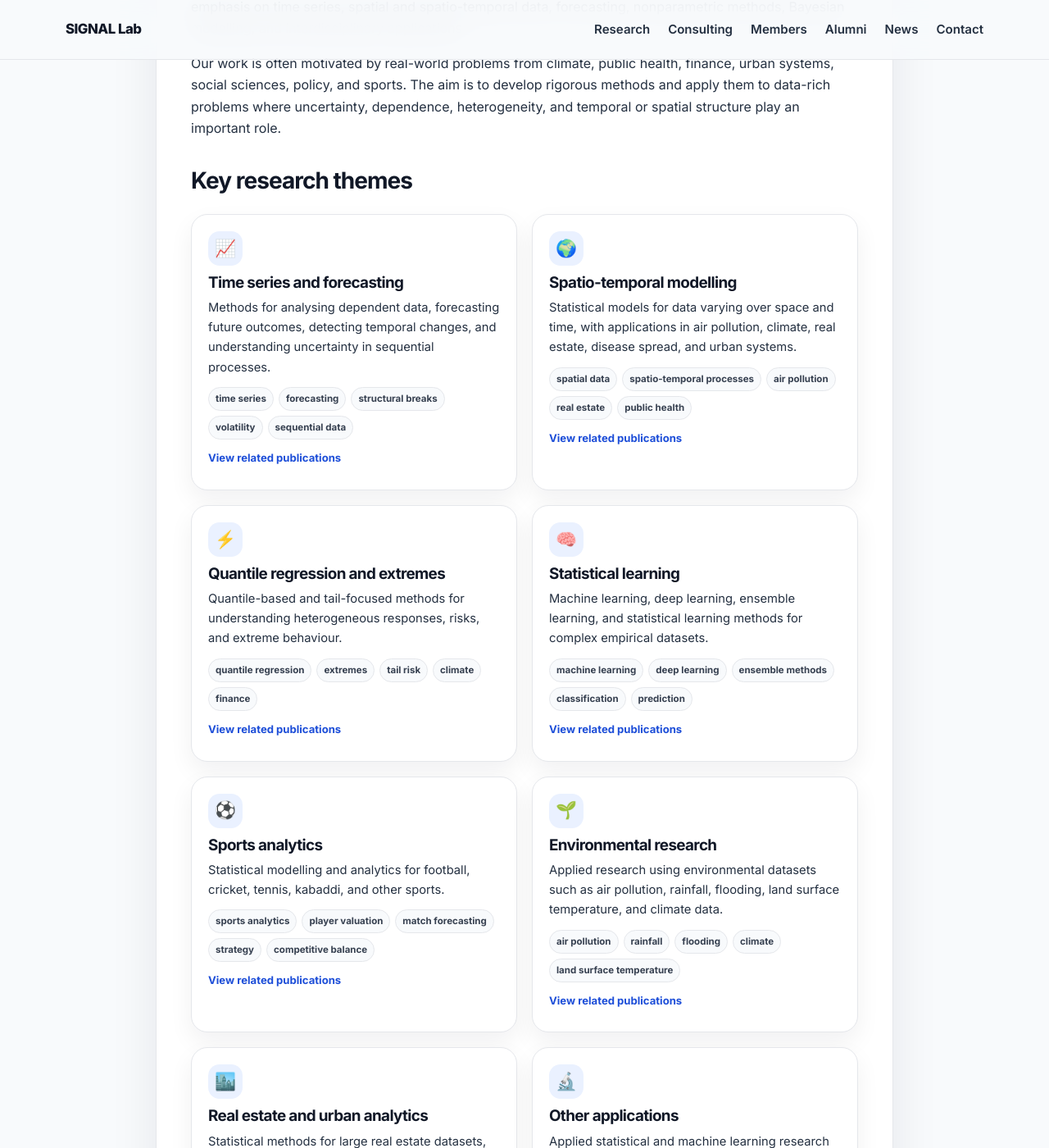
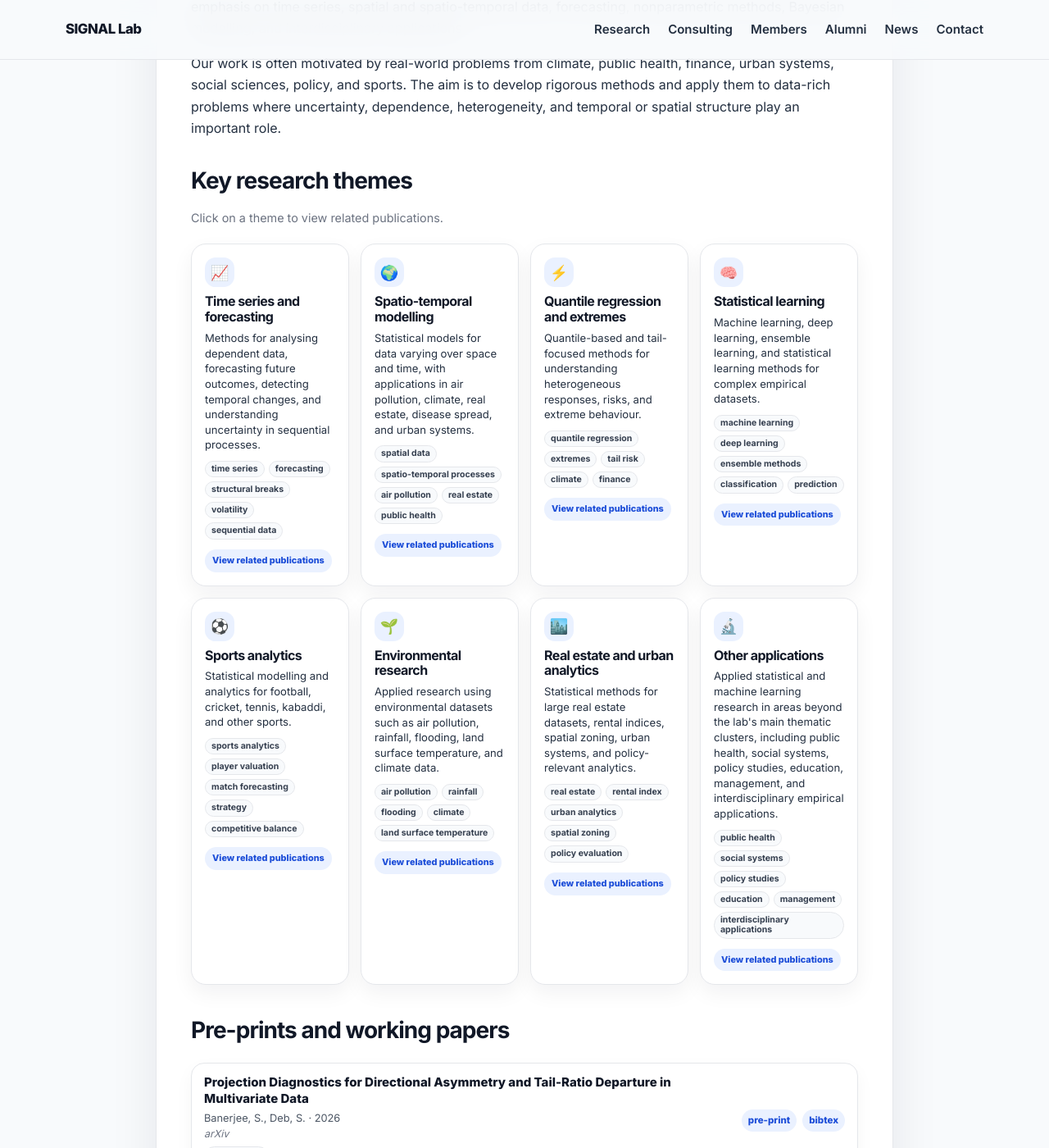
Before and after one commit to soudeepd/soudeeps-research-group, a Jekyll site: the page built from docs/_pages/research.md, in a window 1280 px wide and 1400 px high, scrolled down 315 px. Shown: the whole window at 82% size. Built offline with Jekyll 4.4.1, drawn with Linux system fonts in a browser that asks for light colours; some of the changed text lies outside the part shown.

Commit message:
updated research page

```diff
--- a/docs/_pages/research.md
+++ b/docs/_pages/research.md
@@ -10,64 +10,67 @@ Our work is often motivated by real-world problems from climate, public health,
 
 ## Key research themes
 
+<p class="section-note">
+Click on a theme to view related publications.
+</p>
+
 <div class="theme-grid">
-{% for theme in site.data.themes %}
-  <section class="theme-card" id="{{ theme.id }}">
-    <div class="theme-icon">{{ theme.icon }}</div>
-    <h3>{{ theme.name }}</h3>
-    <p>{{ theme.description }}</p>
-
-    {% if theme.keywords %}
-      <div class="theme-keywords">
-      {% for keyword in theme.keywords %}
-        <span>{{ keyword }}</span>
-      {% endfor %}
-      </div>
-    {% endif %}
-
-    <p class="theme-link">
-      <a href="#pubs-{{ theme.id }}">View related publications</a>
-    </p>
-  </section>
-{% endfor %}
-</div>
-
-## Publications by theme
-
 {% for theme in site.data.themes %}
   {% assign theme_papers = site.data.publications | where_exp: "paper", "paper.themes contains theme.id" %}
 
-  {% if theme_papers.size > 0 %}
-  <section class="theme-publication-section" id="pubs-{{ theme.id }}">
-    <h3>{{ theme.name }}</h3>
+  <details class="theme-card theme-details" id="{{ theme.id }}">
+    <summary class="theme-summary">
+      <div class="theme-icon">{{ theme.icon }}</div>
+      <h3>{{ theme.name }}</h3>
+      <p>{{ theme.description }}</p>
 
-    <div class="publication-compact-list">
-    {% for paper in theme_papers %}
-      <article class="publication-item">
-        <div class="publication-main">
-          <p class="publication-title">{{ paper.title }}</p>
-          <p class="publication-meta">{{ paper.authors }}{% if paper.year %} · {{ paper.year }}{% endif %}</p>
-          {% if paper.venue %}
-            <p class="publication-venue">{{ paper.venue }}</p>
-          {% endif %}
+      {% if theme.keywords %}
+        <div class="theme-keywords">
+        {% for keyword in theme.keywords %}
+          <span>{{ keyword }}</span>
+        {% endfor %}
         </div>
+      {% endif %}
 
-        <div class="publication-links">
-          {% for link in paper.links %}
-            {% assign first_char = link.url | slice: 0 %}
-            {% if first_char == "/" %}
-              <a href="{{ site.baseurl }}{{ link.url }}" target="_blank" rel="noopener">{{ link.label }}</a>
-            {% else %}
-              <a href="{{ link.url }}" target="_blank" rel="noopener">{{ link.label }}</a>
+      <span class="theme-click-label">
+        View related publications
+      </span>
+    </summary>
+
+    {% if theme_papers.size > 0 %}
+      <div class="theme-paper-panel">
+        {% for paper in theme_papers %}
+          <article class="theme-paper-item">
+            <p class="theme-paper-title">{{ paper.title }}</p>
+            <p class="theme-paper-meta">
+              {{ paper.authors }}{% if paper.year %} · {{ paper.year }}{% endif %}
+            </p>
+
+            {% if paper.venue %}
+              <p class="theme-paper-venue">{{ paper.venue }}</p>
             {% endif %}
-          {% endfor %}
-        </div>
-      </article>
-    {% endfor %}
-    </div>
-  </section>
-  {% endif %}
+
+            <div class="publication-links theme-paper-links">
+              {% for link in paper.links %}
+                {% assign first_char = link.url | slice: 0 %}
+                {% if first_char == "/" %}
+                  <a href="{{ site.baseurl }}{{ link.url }}" target="_blank" rel="noopener">{{ link.label }}</a>
+                {% else %}
+                  <a href="{{ link.url }}" target="_blank" rel="noopener">{{ link.label }}</a>
+                {% endif %}
+              {% endfor %}
+            </div>
+          </article>
+        {% endfor %}
+      </div>
+    {% else %}
+      <div class="theme-paper-panel">
+        <p class="theme-paper-empty">No publications listed under this theme yet.</p>
+      </div>
+    {% endif %}
+  </details>
 {% endfor %}
+</div>
 
 ## Pre-prints and working papers
 
@@ -81,6 +84,9 @@ Our work is often motivated by real-world problems from climate, public health,
       <p class="publication-meta">{{ paper.authors }}{% if paper.year %} · {{ paper.year }}{% endif %}</p>
       {% if paper.venue %}
         <p class="publication-venue">{{ paper.venue }}</p>
+      {% endif %}
+      {% if paper.status %}
+        <span class="publication-status">{{ paper.status }}</span>
       {% endif %}
     </div>
 
@@ -111,6 +117,9 @@ Our work is often motivated by real-world problems from climate, public health,
       {% if paper.venue %}
         <p class="publication-venue">{{ paper.venue }}</p>
       {% endif %}
+      {% if paper.status %}
+        <span class="publication-status">{{ paper.status }}</span>
+      {% endif %}
     </div>
 
     <div class="publication-links">
--- a/docs/assets/css/style.css
+++ b/docs/assets/css/style.css
@@ -419,81 +419,163 @@ h3 {
 
 /* Research theme cards */
 
+.section-note {
+  margin-top: -0.4rem;
+  margin-bottom: 1.2rem;
+  color: #6b7280 !important;
+  font-size: 0.9rem;
+}
+
 .theme-grid {
   display: grid;
-  grid-template-columns: repeat(2, minmax(0, 1fr));
-  gap: 18px;
-  margin: 1.5rem 0 2.25rem;
+  grid-template-columns: repeat(4, minmax(0, 1fr));
+  gap: 14px;
+  margin: 1.25rem 0 2.5rem;
 }
 
 .theme-card {
-  padding: 20px;
+  padding: 0;
   background: #ffffff;
   border: 1px solid var(--line);
-  border-radius: 20px;
-  box-shadow: 0 12px 30px rgba(15, 23, 42, 0.06);
+  border-radius: 18px;
+  box-shadow: 0 10px 26px rgba(15, 23, 42, 0.055);
   scroll-margin-top: 100px;
+  overflow: hidden;
+}
+
+.theme-details {
+  transition: box-shadow 0.18s ease, transform 0.18s ease;
+}
+
+.theme-details:hover {
+  transform: translateY(-2px);
+  box-shadow: 0 16px 34px rgba(15, 23, 42, 0.085);
+}
+
+.theme-summary {
+  list-style: none;
+  cursor: pointer;
+  padding: 16px;
+}
+
+.theme-summary::-webkit-details-marker {
+  display: none;
+}
+
+.theme-icon {
+  width: 36px;
+  height: 36px;
+  display: inline-flex;
+  align-items: center;
+  justify-content: center;
+  margin-bottom: 8px;
+  border-radius: 13px;
+  background: var(--accent-soft);
+  font-size: 1.12rem;
 }
 
 .theme-card h3 {
   margin-top: 0;
-  margin-bottom: 8px;
-  font-size: 1.18rem;
+  margin-bottom: 7px;
+  font-size: 1rem;
+  line-height: 1.18;
 }
 
 .theme-card p {
-  margin: 0.45rem 0;
-  font-size: 0.92rem;
-}
-
-.theme-icon {
-  width: 42px;
-  height: 42px;
-  display: inline-flex;
-  align-items: center;
-  justify-content: center;
-  margin-bottom: 10px;
-  border-radius: 14px;
-  background: var(--accent-soft);
-  font-size: 1.3rem;
+  margin: 0.4rem 0;
+  font-size: 0.82rem;
+  line-height: 1.42;
 }
 
 .theme-keywords {
   display: flex;
   flex-wrap: wrap;
-  gap: 6px;
-  margin-top: 12px;
+  gap: 5px;
+  margin-top: 10px;
 }
 
 .theme-keywords span {
   display: inline-flex;
-  padding: 4px 8px;
+  padding: 3px 7px;
   border-radius: 999px;
   background: #f8fafc;
   border: 1px solid var(--line);
   color: #374151;
-  font-size: 0.72rem;
+  font-size: 0.66rem;
   font-weight: 650;
+  line-height: 1.15;
 }
 
-.theme-link {
+.theme-click-label {
+  display: inline-flex;
+  margin-top: 12px;
+  padding: 5px 9px;
+  border-radius: 999px;
+  background: var(--accent-soft);
+  color: var(--accent);
+  font-size: 0.68rem;
+  font-weight: 800;
+}
+
+.theme-details[open] .theme-click-label {
+  background: var(--accent);
+  color: #ffffff;
+}
+
+.theme-details[open] {
+  grid-column: span 2;
+}
+
+.theme-paper-panel {
+  padding: 0 16px 16px;
+  border-top: 1px solid var(--line);
+  background: #fbfdff;
+}
+
+.theme-paper-item {
+  padding: 11px 0;
+  border-bottom: 1px solid #eef2f7;
+}
+
+.theme-paper-item:last-child {
+  border-bottom: none;
+}
+
+.theme-paper-title {
+  margin: 0 0 4px !important;
+  color: var(--text) !important;
+  font-size: 0.84rem !important;
+  font-weight: 760;
+  line-height: 1.32;
+}
+
+.theme-paper-meta {
+  margin: 0 !important;
+  color: #4b5563 !important;
+  font-size: 0.72rem !important;
+  line-height: 1.3;
+}
+
+.theme-paper-venue {
+  margin: 3px 0 0 !important;
+  color: #6b7280 !important;
+  font-size: 0.7rem !important;
+  font-style: italic;
+  line-height: 1.3;
+}
+
+.theme-paper-links {
+  justify-content: flex-start !important;
+  margin-top: 7px;
+}
+
+.theme-paper-empty {
   margin-top: 12px !important;
+  color: #6b7280 !important;
   font-size: 0.82rem !important;
-  font-weight: 700;
 }
 
 /* Publications */
-
-.theme-publication-section {
-  margin-top: 2.4rem;
-  scroll-margin-top: 100px;
-}
-
-.theme-publication-section h3 {
-  margin-bottom: 1rem;
-  padding-bottom: 0.5rem;
-  border-bottom: 1px solid var(--line);
-}
 
 .publication-compact-list {
   display: grid;
@@ -534,6 +616,20 @@ h3 {
   font-size: 0.78rem;
   font-style: italic;
   line-height: 1.35;
+}
+
+.publication-status {
+  display: inline-flex;
+  margin-top: 6px;
+  padding: 3px 8px;
+  border-radius: 999px;
+  background: #f8fafc;
+  border: 1px solid var(--line);
+  color: #4b5563;
+  font-size: 0.66rem;
+  font-weight: 800;
+  text-transform: uppercase;
+  letter-spacing: 0.04em;
 }
 
 .publication-links {
@@ -845,6 +941,14 @@ button:hover {
   .pi-grid {
     grid-template-columns: minmax(320px, 520px);
   }
+
+  .theme-grid {
+    grid-template-columns: repeat(2, minmax(0, 1fr));
+  }
+
+  .theme-details[open] {
+    grid-column: span 2;
+  }
 }
 
 @media (max-width: 880px) {
@@ -914,6 +1018,10 @@ button:hover {
     grid-template-columns: 1fr;
   }
 
+  .theme-details[open] {
+    grid-column: span 1;
+  }
+
   .publication-item {
     grid-template-columns: 1fr;
     align-items: start;
@@ -939,6 +1047,23 @@ button:hover {
 
   .pi-card .member-photo {
     aspect-ratio: 4 / 3;
+  }
+
+  .theme-grid {
+    grid-template-columns: 1fr;
+  }
+
+  .theme-details[open] {
+    grid-column: span 1;
+  }
+
+  .publication-item {
+    grid-template-columns: 1fr;
+    align-items: start;
+  }
+
+  .publication-links {
+    justify-content: flex-start;
   }
 }
 
```
